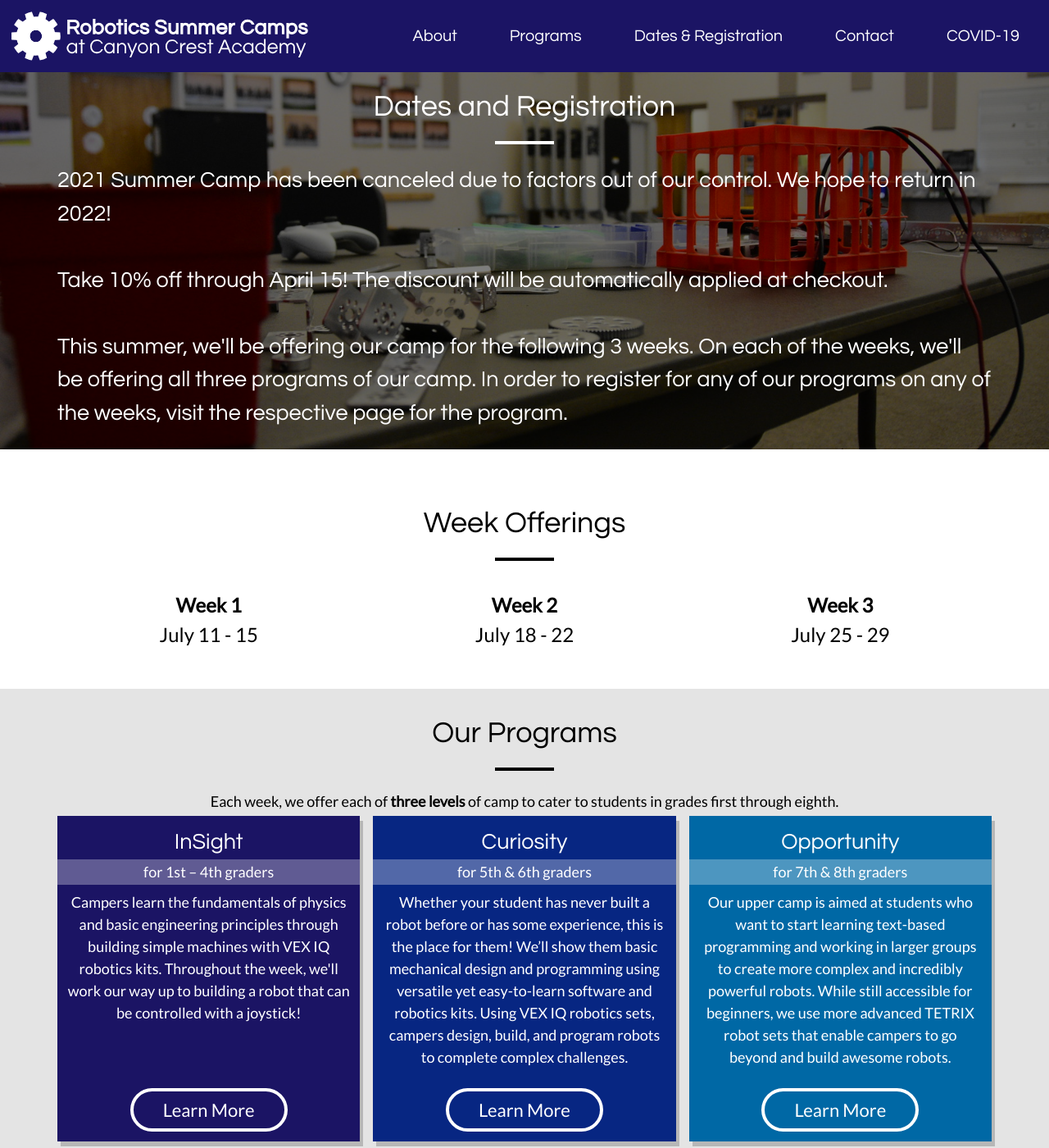
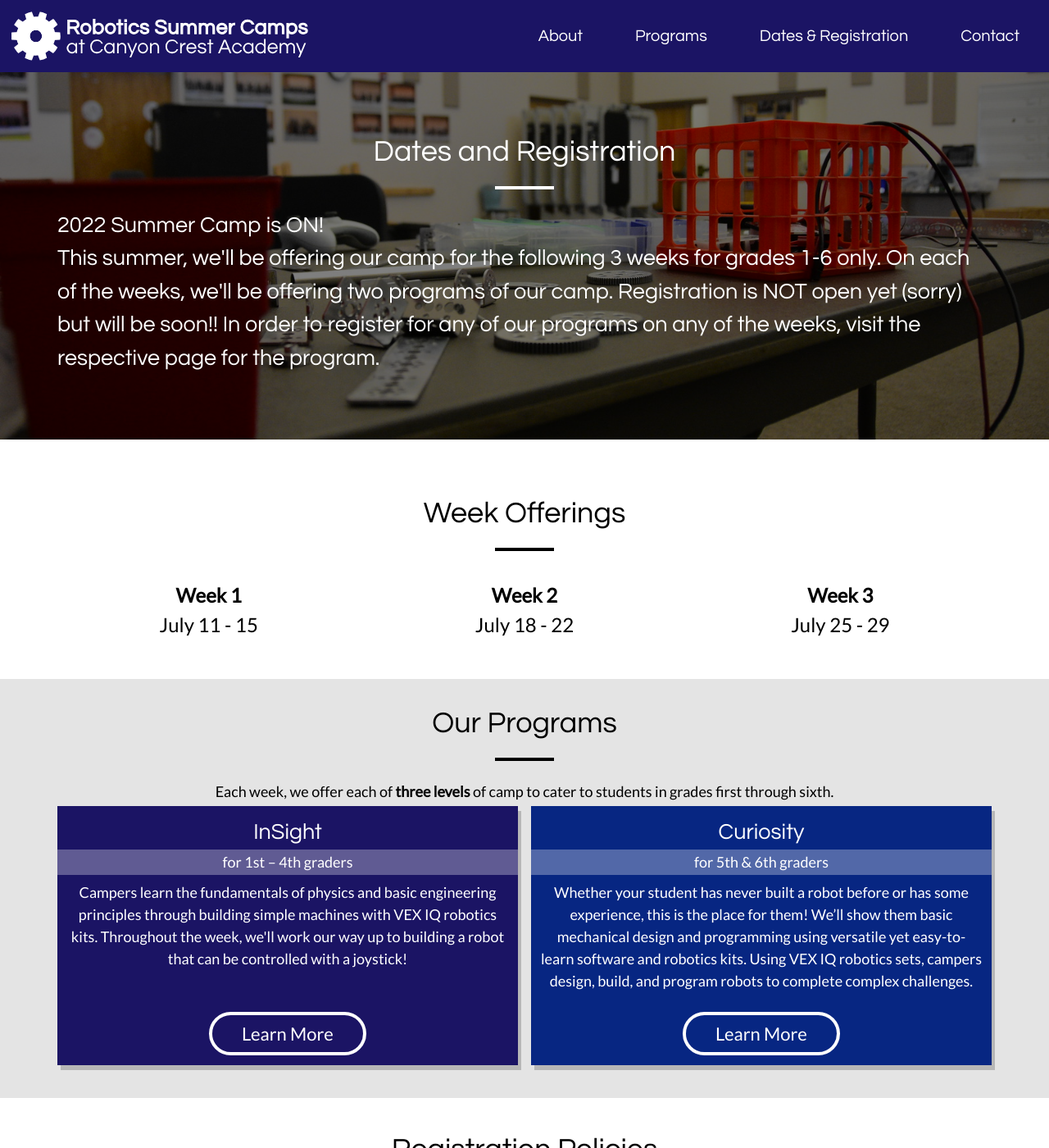
Before and after one commit to Team3128/camp, a Jekyll site: the page built from register.html, in a window 1280 px wide and 1400 px high. Shown: the whole window at 82% size. Built offline with Jekyll 4.4.1, drawn with Linux system fonts in a browser that asks for light colours; nearby versions of some CDN libraries; some of the changed text lies outside the part shown.

Commit message:
Updates for Summer Camp 2022

```diff
--- a/_config.yml
+++ b/_config.yml
@@ -7,7 +7,7 @@ url: "http://team3128.github.io" # the base hostname & protocol for your site
 # Build settings
 markdown: kramdown
 
-date_range: "July 13th – July 31st"
+date_range: "July 11 – July 29"
 registration_open: 'yes'
 
 # (2019) Camp Interest Form Link
--- a/_data/pages.yml
+++ b/_data/pages.yml
@@ -9,6 +9,3 @@
 
 - title: Contact
   permalink: contact/
-
-- title: COVID-19
-  permalink: covid19/
--- a/_data/weeks.csv
+++ b/_data/weeks.csv
@@ -1,4 +1,4 @@
 name,insight_details,curiosity_details,opportunity_details,start_date,end_date,contact,email,number
-Week 1,,,,July 11,15,Christine Low,chris@team3128.org,
-Week 2,,,,July 18,22,Mary Snyder,mary@team3128.org,
-Week 3,,,,July 25,29,Christine Low and Mary Snyder,camp@team3128.org,
+Week 1,,,,July 11,15,,,
+Week 2,,,,July 18,22,,,
+Week 3,,,,July 25,29,,,
--- a/_includes/levels.html
+++ b/_includes/levels.html
@@ -1,4 +1,4 @@
-<div class="levels grid three_col">
+<div class="levels grid two_col">
     {% for level in site.data.levels %}
         <div class="level flexbox column" style="background: #{{ level.color }}">
             <div class="title">
--- a/programs.html
+++ b/programs.html
@@ -10,7 +10,7 @@ permalink: /programs/
         <h1 class="short">Our Programs</h1>
         <hr>
         <div>
-        Each week, we offer each of <b>three levels</b> of camp to cater to students in grades first through eighth.
+        Each week, we offer each of <b>two levels</b> of camp to cater to students in grades first through eighth.
         </div>
 
         {% include levels.html %}
@@ -77,7 +77,7 @@ permalink: /programs/
                     Are your students ready to join us this summer? We're super excited to be able to share with them the awesome-est week of STEM of their lives!
                     You can register for camp by clicking the button below!
                     -->
-                    With the 2020 Summer Camp canceled, please be sure to read through our <a href = "{{ '/covid19#cancels_refunds' | relative_url}}">cancellations and refunds policies</a> if you have already registered.
+                    Please be sure to read through our <a href = "{{ '/covid19#cancels_refunds' | relative_url}}">cancellations and refunds policies</a>.
                     {% else %}
                     The registration period has not yet opened. However, if you are interested in enrolling campers this summer, let us know and we will alert you as soon as registration is open!
                     {% endif %}
--- a/register.html
+++ b/register.html
@@ -13,34 +13,12 @@ permalink: /register/
                     <hr style="background: white;">
                 </div>
                 <h2>
-                     <!--
-                    Make the paragraphs below a comment when necessary! Do not delete; if you do plan on deleting, please clone the repository first so that we have a backup of what was there originally :)
-                    -->
-                    <!--
-                    Thanks for a great Summer 2019!
-                    -->
-                    <!--
-                    Registration for Summer 2020 is open now!
-                    -->
-                    <!-- Note: 2020 Summer Camp is canceled.
-                    -->
-                    2021 Summer Camp has been canceled due to factors out of our control.
-                    We hope to return in 2022!
-                    <br><br>
-                    Take 10% off through April 15! The discount will be automatically applied at checkout.
-
-                    <!--
-                    Use the code 2020EARLY at checkout.
-                    -->
-
-                    <br><br
-                    <!--
-                    Below is the information for the 2019 Summer Camp. Check back in Spring 2020 for new dates and registration!
-                    -->
-                    This summer, we'll be offering our camp for the following {{ site.data.weeks | size }} weeks.
-                    On each of the weeks, we'll be offering all three programs of our camp. In order to register for
-                    any of our programs on any of the weeks, visit the respective page for the program.
-
+                    2022 Summer Camp is ON!
+                    <br>
+                    This summer, we'll be offering our camp for the following 3 weeks for grades 1-6 only.
+                    On each of the weeks, we'll be offering two programs of our camp.
+                    Registration is NOT open yet (sorry) but will be soon!!  In order to register for any of our programs on any of the weeks,
+                    visit the respective page for the program.
                 </h2>
             </div>
         </div>
@@ -66,7 +44,7 @@ permalink: /register/
             <h1 class="short">Our Programs</h1>
             <hr>
             <div>
-            Each week, we offer each of <b>three levels</b> of camp to cater to students in grades first through eighth.
+            Each week, we offer each of <b>three levels</b> of camp to cater to students in grades first through sixth.
             </div>
 
             {% include levels.html %}
@@ -80,10 +58,7 @@ permalink: /register/
 
         <div class="textblock">
             <h2>Registration Deadline</h2>
-            Registration and all payments are due before the first day of the week you are registering for. If you register by April 15th, you are eligble for a 10% early bird discount! The discount will be automatically applied at checkout.
-            <!--
-            Enter the code 2020EARLY at checkout.
-            -->
+            Registration and all payments are due before the first day of the week you are registering for.
         </div>
 
         <div class="textblock">
```
Also changed, not shown: _data/levels.yml (+20 -20 lines), 2 other files.
